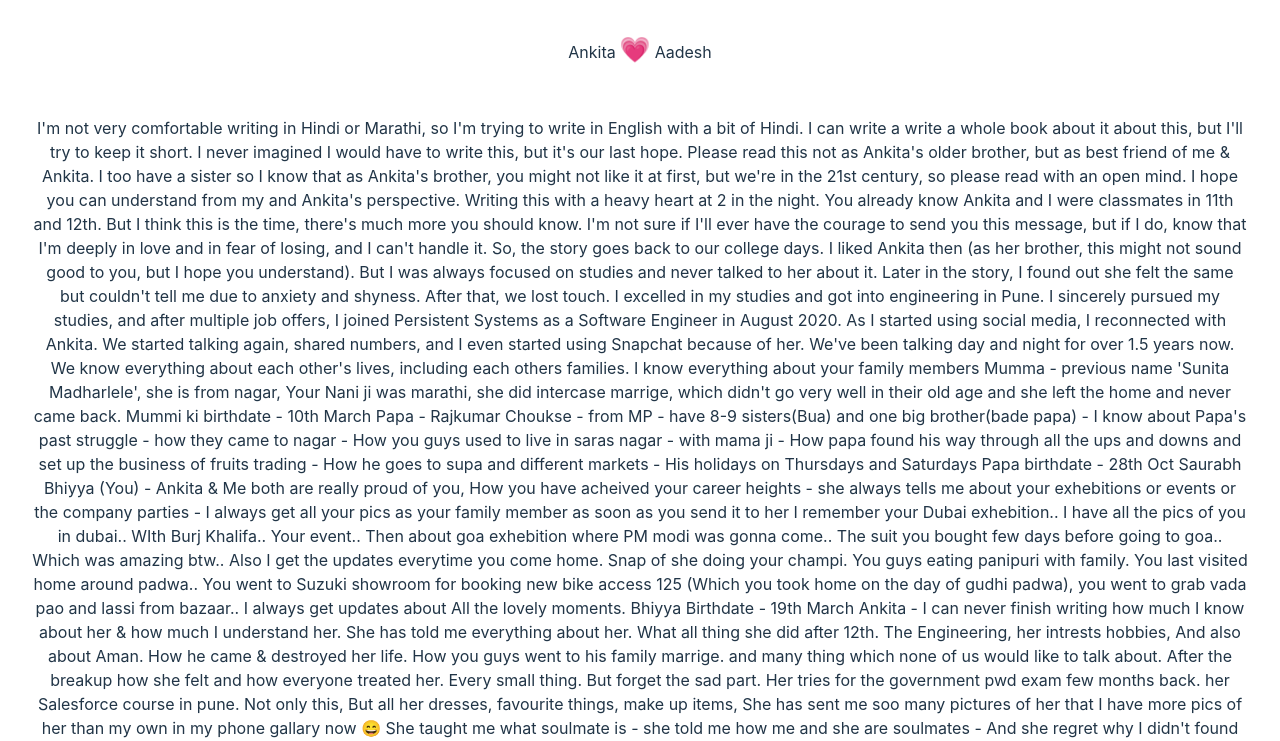
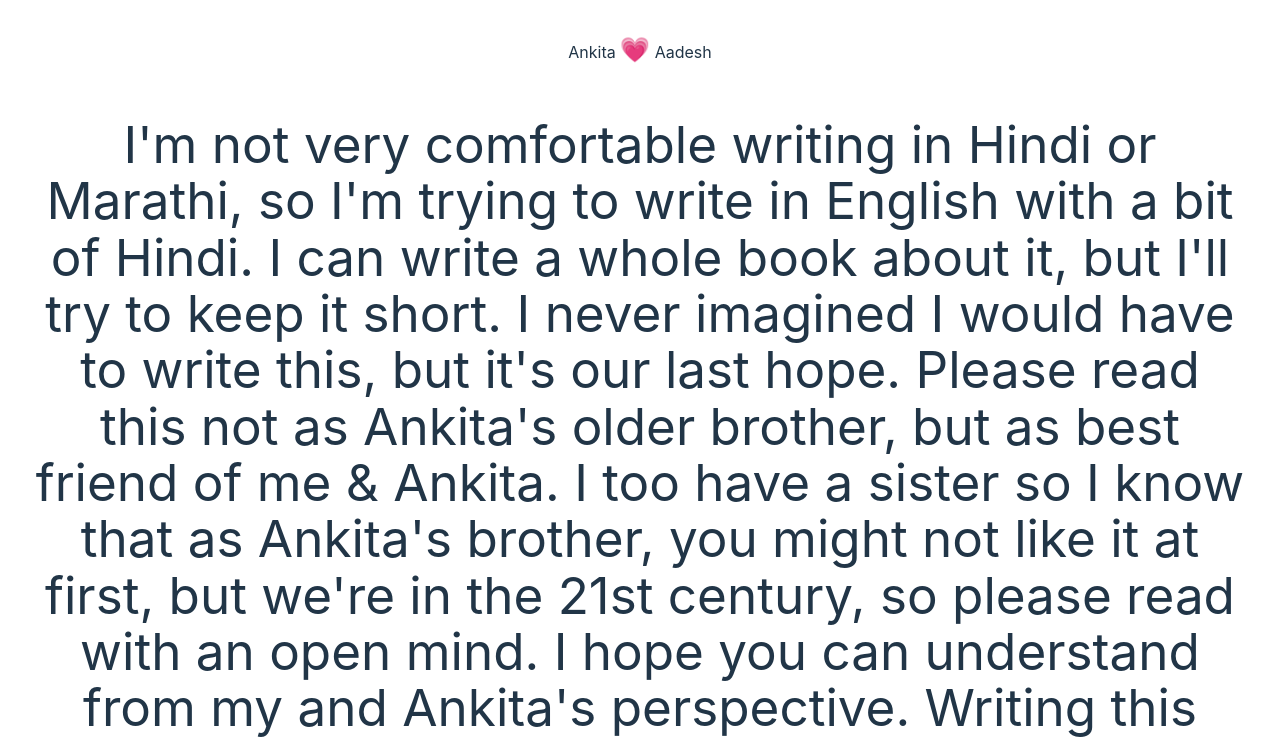
Before and after one commit to AADESHRN/ANKITA-AADESH, a React (Vite) app: page / in a window 1280 px wide. Shown: the top 741 px of the page. Built offline with nearby package versions, Linux system fonts and the light colour scheme.

Commit message:
Update App.jsx

```diff
--- a/src/App.jsx
+++ b/src/App.jsx
@@ -7,14 +7,14 @@ function App() {
     <div className=''>
       <h5>Ankita <div className="heartbeating-text">💗</div> Aadesh</h5><br/><br/>
       <p>
-      I'm not very comfortable writing in Hindi or Marathi, so I'm trying to write in English with a bit of Hindi.
-I can write a write a whole book about it about this, but I'll try to keep it short.
+      <h1>I'm not very comfortable writing in Hindi or Marathi, so I'm trying to write in English with a bit of Hindi.
+I can write a whole book about it, but I'll try to keep it short.
 I never imagined I would have to write this, but it's our last hope.
 Please read this not as Ankita's older brother, but as best friend of me & Ankita.
 I too have a sister so I know that as Ankita's brother, you might not like it at first, but we're in the 21st century, so please read with an open mind.
 I hope you can understand from my and Ankita's perspective.
 Writing this with a heavy heart at 2 in the night.
-
+</h1>
 You already know Ankita and I were classmates in 11th and 12th. But I think this is the time, there's much more you should know.
 I'm not sure if I'll ever have the courage to send you this message, but if I do, know that I'm deeply in love and in fear of losing, and I can't handle it.
 
```
